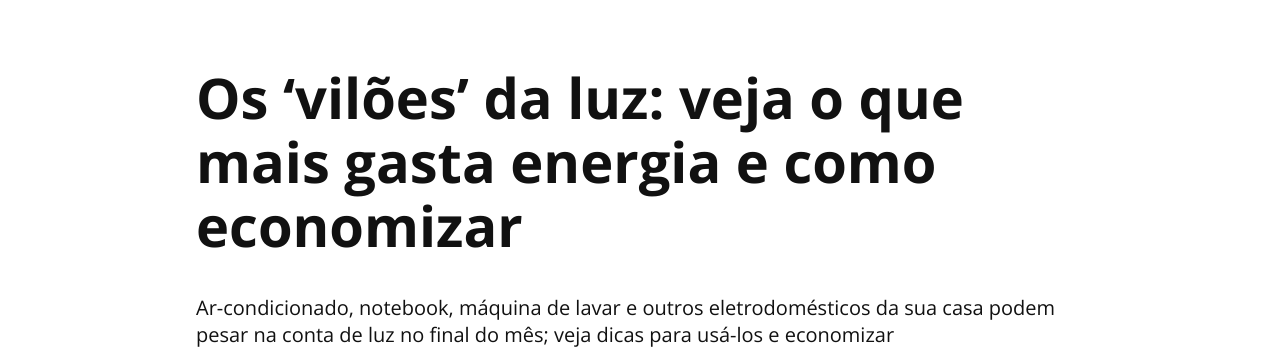
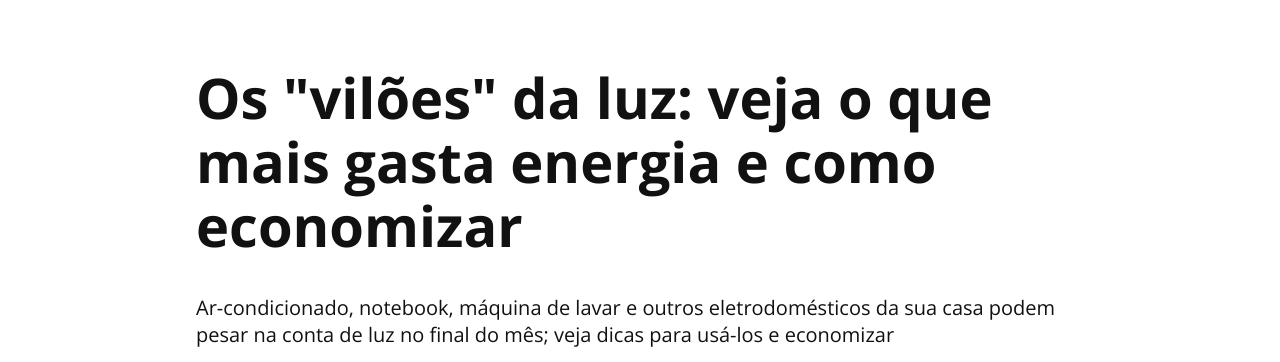
Before and after one commit to GabrielAndrade14122002/p-gina-de-conteudo, a plain HTML site: page index.html in a window 1280 px wide. Shown: the part 57-419 px from the top of the page. Drawn offline with nearby package versions, Linux system fonts and the light colour scheme.

Commit message:
commit inicial

```diff
--- a/index.html
+++ b/index.html
@@ -15,7 +15,7 @@
     <div class="top-bar">Qual comprar?</div>
     <div class="container">
         <div class="header">
-            <h1 class="headline">Os ‘vilões’ da luz: veja o
+            <h1 class="headline">Os "vilões" da luz: veja o
                  que mais gasta energia e como
                   economizar</h1>
             <h2 class="subtitle">Ar-condicionado, notebook, máquina de lavar e
```
